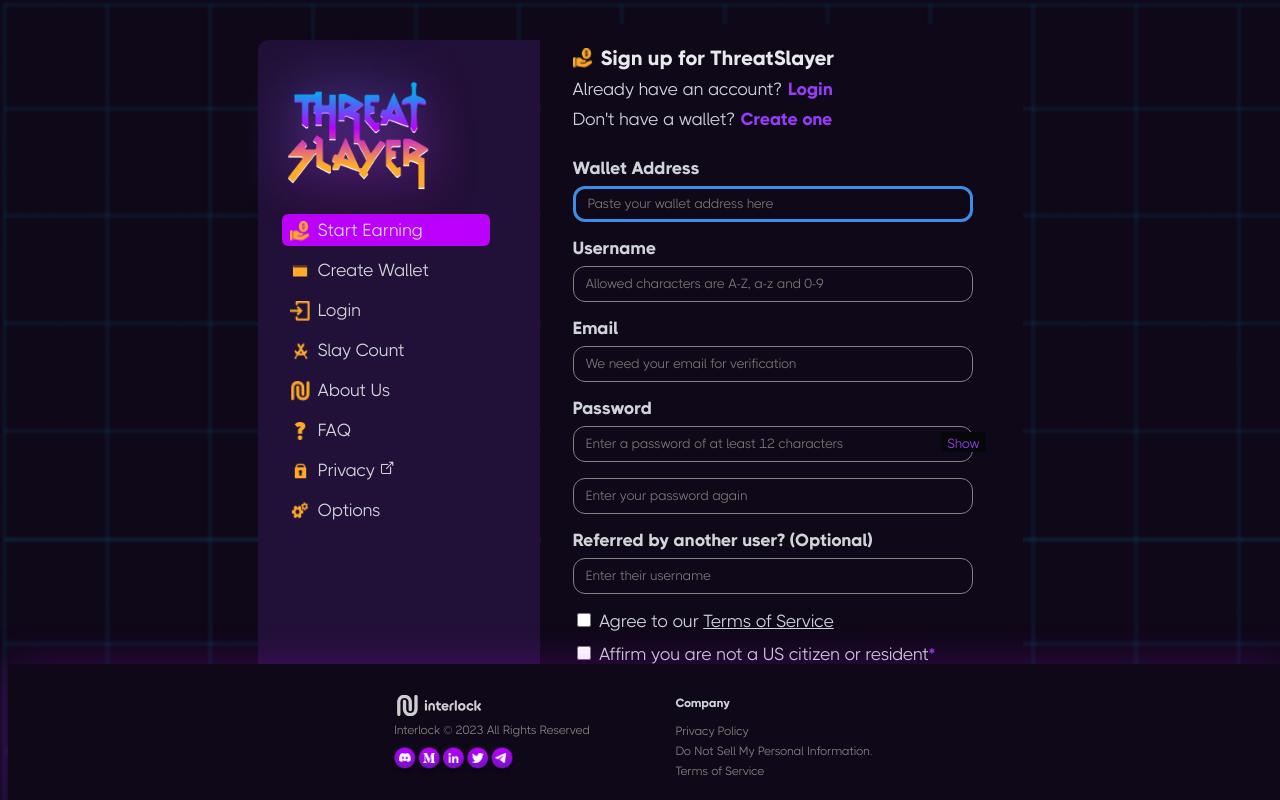
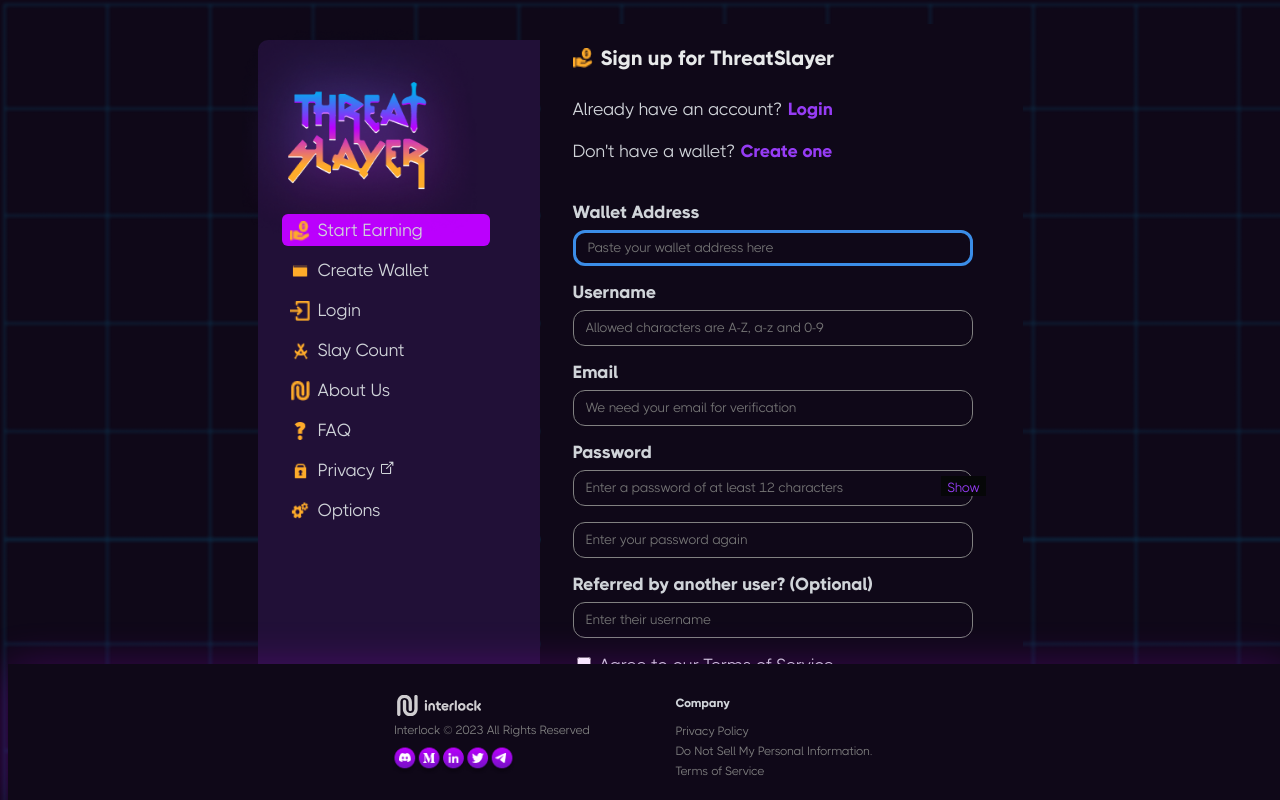
Before and after one commit to interlock-network/threatslayer, a Vue app: page / in a window 1280 px wide. Built offline with nearby package versions, Linux system fonts and the light colour scheme.

Commit message:
LineOfText.vue: Shows two items in one line that are formatted differently * For example, the first item is in bold (always is) * And the second item is not in bold, or is a hyperlink, etc. * This is for a table header like *Allowlist* (click to sort)

```diff
--- a/src/pages/components/subcomponents/LineOfText.vue
+++ b/src/pages/components/subcomponents/LineOfText.vue
@@ -1,7 +1,8 @@
 <template>
-    <span class="line-of-text" :style="style">{{ msg }}
+    <div>
+        <span class="line-of-text" :style="style">{{ msg }}</span>
         <slot />
-    </span>
+    </div>
 </template>
 
 <script>
@@ -41,10 +42,7 @@ export default {
 
             switch (true) {
                 case bold:
-                    styleObj = {
-                        display: "block",
-                        "font-weight": "bold"
-                    };
+                    styleObj = { "font-weight": "bold" };
                     break;
                 case error:
                     styleObj = { color: "red" };
@@ -58,6 +56,7 @@ export default {
                     break;
                 case mono:
                     styleObj = {
+                        display: "block",
                         'font-family': 'monospace',
                         'font-size': '0.9rem',
                         width: '375px'
```
